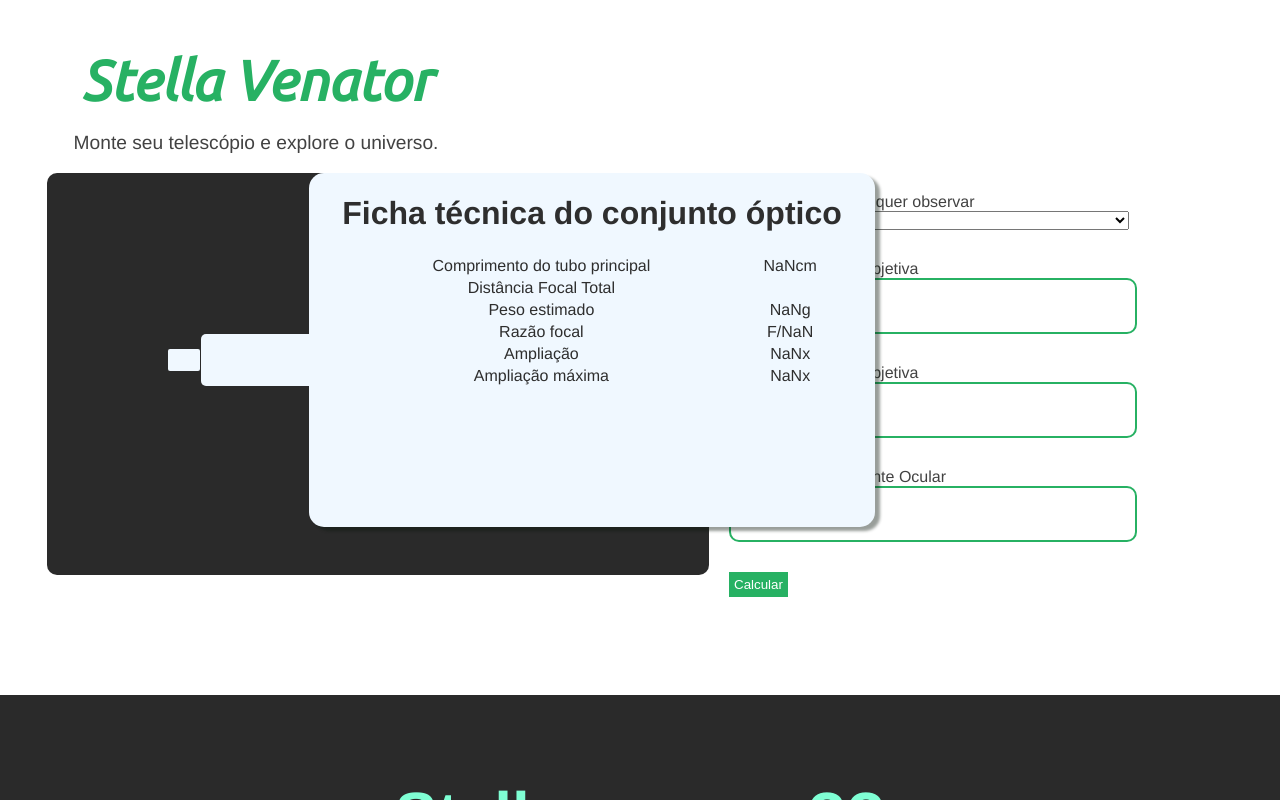
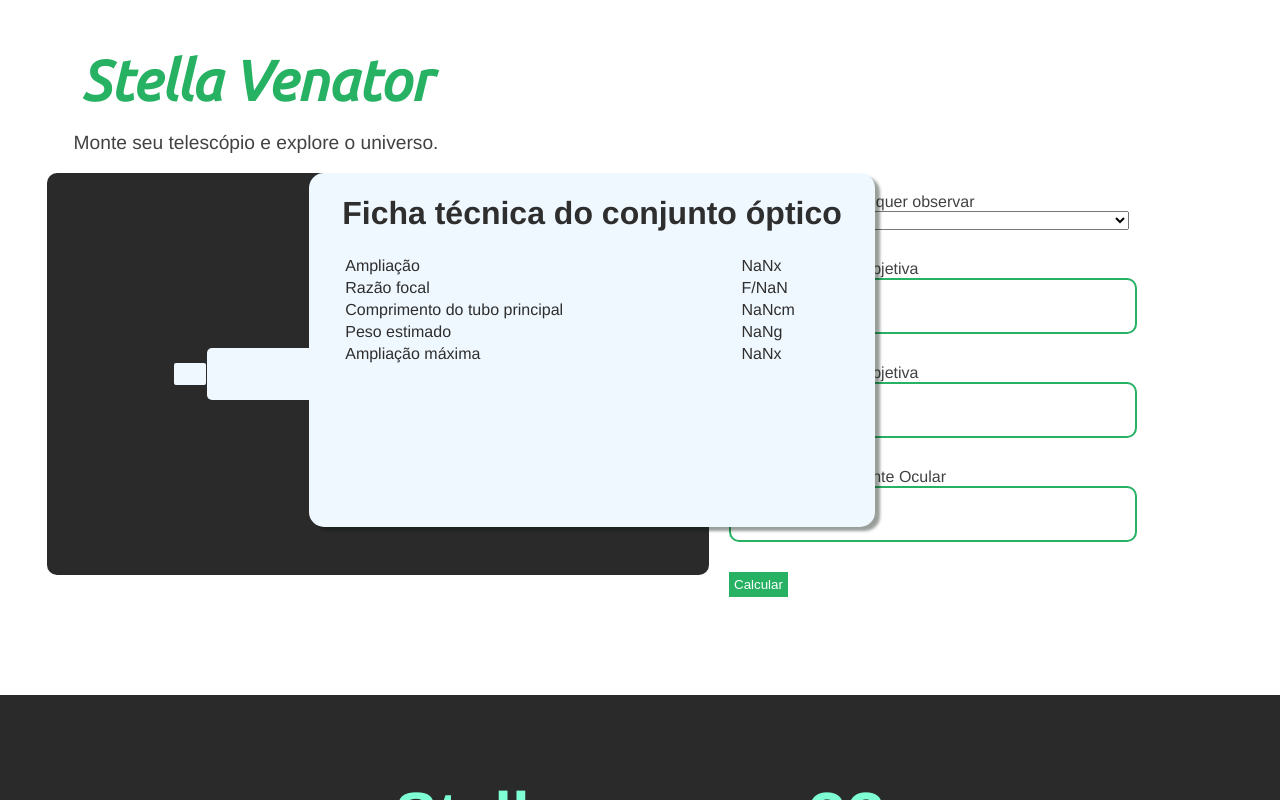
Before and after one commit to SantosPereira/Stella-Venator, a Vue app: page / in a window 1280 px wide. Both pictures are taken after typing "Sample", "Sample", "Sample" into the empty fields and a click on the button "Calcular". Shown: the top 800 px of the page. Built offline with nearby package versions, Linux system fonts and the light colour scheme.

Commit message:
Animações css

```diff
--- a/src/components/AnimacaoTelescopio.vue
+++ b/src/components/AnimacaoTelescopio.vue
@@ -28,6 +28,7 @@ export default {
   },
   methods: {
     animation: function() {
+
       console.log('Aqui vai ter a lógica de uma animação massa')
     }
   }
@@ -36,15 +37,6 @@ export default {
 </script>
 
 <style scoped>
-section {
-  display: flex;
-  flex-direction: row;
-  flex-wrap: wrap;
-
-  align-items: baseline;
-  justify-content: center;
-}
-
 #canva {
   width: 660px;
   height: 400px;
@@ -57,13 +49,14 @@ section {
   display: flex;
   flex-direction: row;
   flex-wrap: nowrap;
+
+  justify-content: center;
+  align-items: center;
+  align-content: space-between;
 }
 #ocular {
   width: 30px;
   height: 20px;
-
-  margin-left: 120px;
-  margin-top: 175px;
 
   background-color: aliceblue;
 
@@ -77,9 +70,6 @@ section {
 #tubo {
   width: 300px;
   height: 50px;
-
-  margin-left: 1px;
-  margin-top: 160px;
 
   background-color: aliceblue;
 
@@ -95,10 +85,6 @@ section {
   width: 70px;
   height: 60px;
 
-  margin-left: 2px;
-  margin-top: 155px;
-  margin-right: 90px;
-
   background-color: aliceblue;
 
   border: solid 1px transparent;
@@ -106,34 +92,45 @@ section {
 }
 .itens-internos {
   transform: scale(1);
-  transition: 0.6s;
+  transition: 2s;
+  margin-right: 1px;
 }
 .itens-internos:hover {
   background-color: aquamarine !important;
-  transform: scale(1.2);
-  transition: 0.6s;
+  transform: scale(1.3);
+  transition: 1s;
   z-index: 10;
-  animation: destaque 2s;
 }
 
+/* .itens-internos:hover ~ .itens-internos {
+  transform: translateX(200px);
+} */
+
+
+#tubo:hover ~ #parasol {
+  transform: translateX(13rem);
+  transition: .8s;
+  visibility: hidden;
+}
+
+#ocular:hover ~ .itens-internos {
+  transform: translateX(35rem);
+  transition: .8s;
+  visibility: hidden;
+}
+
+#parasol:hover {
+  transform: translateX(2rem);
+  transition: .8s;
+}
+
+
 /* Animação para o tubo principal */
-.itens-internos:hover + #ocular {
+/* .itens-internos:hover + #ocular {
   transform: translate3d(400px, 0, 0);
   transition: transform 1s;
 }
-
-@keyframes destaque {
-  0% {}
-  30% {
-    transform: skewY(2deg);
-  }
-  70% {
-    transform: translate3d(0px, -100px, 10px);
-  }
-  100% {
-    transform: scale(1.4);
-  }
-}
+*/
 
 @media (max-width: 480px) {
   section {
--- a/src/components/FichaTecnica.vue
+++ b/src/components/FichaTecnica.vue
@@ -4,24 +4,35 @@
     <table>
       <tbody>
         <tr>
-            <td>Comprimento do tubo principal</td>
-            <td>{{ dados['distanciaFocalObjetiva']/10 }}cm</td>
-          </tr>
-          <tr>
-            <td>Distância Focal Total</td>
-            <td>{{ dados["distanciaFocalOcular"] }}</td>
-          </tr>
-          <tr>
-            <td>Peso estimado</td>
-            <td>{{ dados['distanciaFocalObjetiva']*1.3 }}g</td>
+          <td>Ampliação</td>
+          <td>{{ dados["ampliacao"].toFixed(0) }}x</td>
         </tr>
         <tr>
           <td>Razão focal</td>
           <td>F/{{ dados["razaoF"].toFixed(2) }}</td>
         </tr>
         <tr>
-            <td>Ampliação</td>
-            <td>{{ dados["ampliacao"].toFixed(0) }}x</td>
+          <td>Comprimento do tubo principal</td>
+          <td>{{ dados["distanciaFocalObjetiva"] / 10 }}cm</td>
+        </tr>
+        <!-- <tr>
+          <td>Distância Focal Total</td>
+          <td>{{ dados["distanciaFocalOcular"] }}</td>
+        </tr> -->
+        <tr>
+          <td>Peso estimado</td>
+          <!-- Calculado assim: distanciaFocalDaObjetiva * pesoEstimadoDoTubo * pesoEstimadoDaObjetiva -->
+          <td>
+            {{
+              (
+                dados["distanciaFocalObjetiva"] * 1.3 +
+                (dados["diametroObjetiva"] / 2) ** 2 *
+                  3.14 *
+                  (dados["diametroObjetiva"] * 0.05) *
+                  0.015
+              ).toFixed(0)
+            }}g
+          </td>
         </tr>
         <tr>
           <td>Ampliação máxima</td>
@@ -54,7 +65,7 @@ export default {
   display: flex;
   flex-direction: column;
 
-  text-align: center;
+  text-align: left;
   position: absolute;
 
   background-color: aliceblue;
```
Lines whose indentation alone changed are shown as unchanged.
